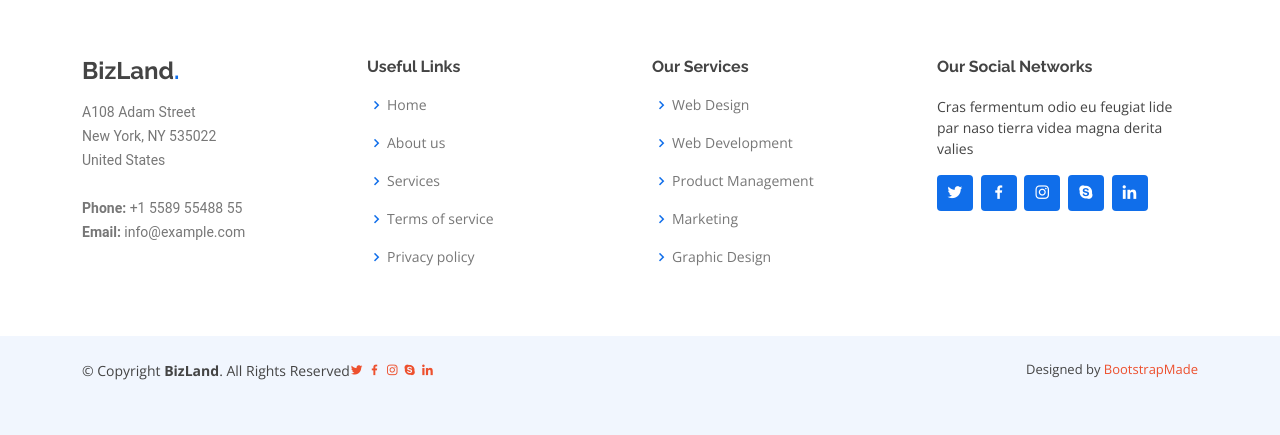
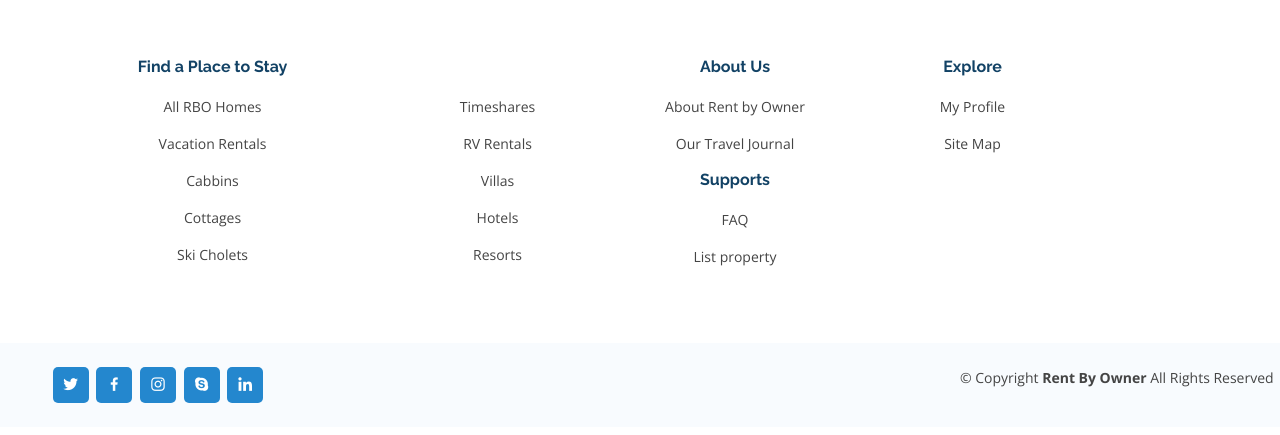
Before and after one commit to Remon-Ansary/Assignment-1-Final, a plain HTML site: page index.html in a window 1280 px wide. Shown: the part 1778-2213 px from the top of the page. Drawn offline with nearby package versions, Linux system fonts and the light colour scheme.

Commit message:
footer done

```diff
--- a/assets/css/style.css
+++ b/assets/css/style.css
@@ -334,57 +334,14 @@ h6 {
 /*--------------------------------------------------------------
 # Footer
 --------------------------------------------------------------*/
+/*--------------------------------------------------------------
+# Footer
+--------------------------------------------------------------*/
 #footer {
-  background: #fff;
-  padding: 0 0 30px 0;
   color: #444444;
   font-size: 14px;
-  background: #f1f6fe;
-}
-#footer .footer-newsletter {
-  padding: 50px 0;
-  background: #f1f6fe;
-  text-align: center;
-  font-size: 15px;
-}
-#footer .footer-newsletter h4 {
-  font-size: 24px;
-  margin: 0 0 20px 0;
-  padding: 0;
-  line-height: 1;
-  font-weight: 600;
-}
-#footer .footer-newsletter form {
-  margin-top: 30px;
-  background: #fff;
-  padding: 6px 10px;
-  position: relative;
-  border-radius: 4px;
-  box-shadow: 0px 2px 15px rgba(0, 0, 0, 0.06);
-  text-align: left;
-}
-#footer .footer-newsletter form input[type="email"] {
-  border: 0;
-  padding: 4px 8px;
-  width: calc(100% - 100px);
-}
-#footer .footer-newsletter form input[type="submit"] {
-  position: absolute;
-  top: 0;
-  right: 0;
-  bottom: 0;
-  border: 0;
-  background: none;
-  font-size: 16px;
-  padding: 0 20px;
-  background: #106eea;
-  color: #fff;
-  transition: 0.3s;
-  border-radius: 0 4px 4px 0;
-  box-shadow: 0px 2px 15px rgba(0, 0, 0, 0.1);
-}
-#footer .footer-newsletter form input[type="submit"]:hover {
-  background: #0d58ba;
+  background: #f8fbfe;
+  box-shadow: 0px 2px 15px rgba(18, 66, 101, 0.08);
 }
 #footer .footer-top {
   padding: 60px 0 30px 0;
@@ -394,26 +351,23 @@ h6 {
   margin-bottom: 30px;
 }
 #footer .footer-top .footer-contact h3 {
-  font-size: 24px;
-  margin: 0 0 15px 0;
+  font-size: 26px;
+  margin: 0 0 10px 0;
   padding: 2px 0 2px 0;
   line-height: 1;
-  font-weight: 700;
-}
-#footer .footer-top .footer-contact h3 span {
-  color: #106eea;
+  font-weight: 300;
 }
 #footer .footer-top .footer-contact p {
   font-size: 14px;
   line-height: 24px;
   margin-bottom: 0;
-  font-family: "Roboto", sans-serif;
+  font-family: "Raleway", sans-serif;
   color: #777777;
 }
 #footer .footer-top h4 {
   font-size: 16px;
   font-weight: bold;
-  color: #444444;
+  color: #124265;
   position: relative;
   padding-bottom: 12px;
 }
@@ -427,7 +381,7 @@ h6 {
 }
 #footer .footer-top .footer-links ul i {
   padding-right: 2px;
-  color: #106eea;
+  color: #2487ce;
   font-size: 18px;
   line-height: 1;
 }
@@ -447,44 +401,73 @@ h6 {
 }
 #footer .footer-top .footer-links ul a:hover {
   text-decoration: none;
-  color: #106eea;
+  color: #2487ce;
 }
-#footer .footer-top .social-links a {
+#footer .footer-newsletter {
+  font-size: 15px;
+}
+#footer .footer-newsletter h4 {
+  font-size: 16px;
+  font-weight: bold;
+  color: #444444;
+  position: relative;
+  padding-bottom: 12px;
+}
+#footer .footer-newsletter form {
+  margin-top: 30px;
+  background: #fff;
+  padding: 6px 10px;
+  position: relative;
+  border-radius: 5px;
+  text-align: left;
+  border: 1px solid #cde5f6;
+}
+#footer .footer-newsletter form input[type="email"] {
+  border: 0;
+  padding: 4px 8px;
+  width: calc(100% - 100px);
+}
+#footer .footer-newsletter form input[type="submit"] {
+  position: absolute;
+  top: -1px;
+  right: -2px;
+  bottom: -1px;
+  border: 0;
+  background: none;
+  font-size: 16px;
+  padding: 0 20px 2px 20px;
+  background: #2487ce;
+  color: #fff;
+  transition: 0.3s;
+  border-radius: 0 5px 5px 0;
+  box-shadow: 0px 2px 15px rgba(0, 0, 0, 0.1);
+}
+#footer .footer-newsletter form input[type="submit"]:hover {
+  background: #3194db;
+}
+#footer .credits {
+  padding-top: 5px;
+  font-size: 13px;
+  color: #444444;
+}
+#footer .social-links a {
   font-size: 18px;
   display: inline-block;
-  background: #106eea;
+  background: #2487ce;
   color: #fff;
   line-height: 1;
   padding: 8px 0;
   margin-right: 4px;
-  border-radius: 4px;
+  border-radius: 5px;
   text-align: center;
   width: 36px;
   height: 36px;
   transition: 0.3s;
 }
-#footer .footer-top .social-links a:hover {
-  background: #3b8af2;
+#footer .social-links a:hover {
+  background: #3194db;
   color: #fff;
   text-decoration: none;
-}
-#footer .copyright {
-  text-align: center;
-  float: left;
-}
-#footer .credits {
-  float: right;
-  text-align: center;
-  font-size: 13px;
-  color: #444444;
-}
-@media (max-width: 768px) {
-  #footer .copyright,
-  #footer .credits {
-    float: none;
-    text-align: center;
-    padding: 2px 0;
-  }
 }
 
 /*--------------------------------------------------------------
--- a/index.html
+++ b/index.html
@@ -335,77 +335,81 @@
 
 
 
+  <!-- ======= Footer ======= -->
   <footer id="footer">
-
 
     <div class="footer-top">
       <div class="container">
         <div class="row">
-
-          <div class="col-lg-3 col-md-6 footer-contact">
-            <h3>BizLand<span>.</span></h3>
-            <p>
-              A108 Adam Street <br>
-              New York, NY 535022<br>
-              United States <br><br>
-              <strong>Phone:</strong> +1 5589 55488 55<br>
-              <strong>Email:</strong> info@example.com<br>
-            </p>
-          </div>
-
-          <div class="col-lg-3 col-md-6 footer-links">
-            <h4>Useful Links</h4>
+          <div class="col-md-3 footer-links ">
+            <h4 class="text-center ">Find a Place to Stay</h4>
             <ul>
-              <li><i class="bx bx-chevron-right"></i> <a href="#">Home</a></li>
-              <li><i class="bx bx-chevron-right"></i> <a href="#">About us</a></li>
-              <li><i class="bx bx-chevron-right"></i> <a href="#">Services</a></li>
-              <li><i class="bx bx-chevron-right"></i> <a href="#">Terms of service</a></li>
-              <li><i class="bx bx-chevron-right"></i> <a href="#">Privacy policy</a></li>
+              <p class="text-center" href="#">All RBO Homes</p>
+              <p class="text-center" href="#">Vacation Rentals</p>
+              <p class="text-center" href="#">Cabbins</p>
+              <p class="text-center" href="#">Cottages</p>
+              <p class="text-center" href="#">Ski Cholets</p>
             </ul>
           </div>
 
-          <div class="col-lg-3 col-md-6 footer-links">
-            <h4>Our Services</h4>
+          <div class=" col-md-3 footer-links ">
+            <h4 class="text-center "><br></h4>
             <ul>
-              <li><i class="bx bx-chevron-right"></i> <a href="#">Web Design</a></li>
-              <li><i class="bx bx-chevron-right"></i> <a href="#">Web Development</a></li>
-              <li><i class="bx bx-chevron-right"></i> <a href="#">Product Management</a></li>
-              <li><i class="bx bx-chevron-right"></i> <a href="#">Marketing</a></li>
-              <li><i class="bx bx-chevron-right"></i> <a href="#">Graphic Design</a></li>
+              <p class="text-center" href="#">Timeshares</p>
+              <p class="text-center" href="#">RV Rentals</p>
+              <p class="text-center" href="#">Villas</p>
+              <p class="text-center" href="#">Hotels</p>
+              <p class="text-center" href="#">Resorts</p>
             </ul>
           </div>
 
-          <div class="col-lg-3 col-md-6 footer-links">
-            <h4>Our Social Networks</h4>
-            <p>Cras fermentum odio eu feugiat lide par naso tierra videa magna derita valies</p>
-            <div class="social-links mt-3">
-              <a href="#" class="twitter"><i class="bx bxl-twitter"></i></a>
-              <a href="#" class="facebook"><i class="bx bxl-facebook"></i></a>
-              <a href="#" class="instagram"><i class="bx bxl-instagram"></i></a>
-              <a href="#" class="google-plus"><i class="bx bxl-skype"></i></a>
-              <a href="#" class="linkedin"><i class="bx bxl-linkedin"></i></a>
+          <div class="col-lg-2 col-md-3 footer-links ">
+            <h4 class="text-center ">About Us</h4>
+            <ul>
+              <p class="text-center" href="#">About Rent by Owner</p>
+              <p class="text-center" href="#">Our Travel Journal</p>
+              <h4 class="text-center ">Supports</h4>
+              <p class="text-center" href="#">FAQ</p>
+              <p class="text-center" href="#">List property</p>
+            </ul>
           </div>
+
+          <div class=" col-md-3 footer-links ">
+            <h4 class="text-center ">Explore</h4>
+            <ul>
+              <p class="text-center" href="#">My Profile</p>
+              <p class="text-center" href="#">Site Map</p>
+
+            </ul>
           </div>
 
         </div>
       </div>
     </div>
 
-    <div class="container py-4">
+    <div class="container-flex d-md-flex py-4">
+      <div class="social-links text-center text-md-left  col-md-3">
         <a href="#" class="twitter"><i class="bx bxl-twitter"></i></a>
         <a href="#" class="facebook"><i class="bx bxl-facebook"></i></a>
         <a href="#" class="instagram"><i class="bx bxl-instagram"></i></a>
         <a href="#" class="google-plus"><i class="bx bxl-skype"></i></a>
         <a href="#" class="linkedin"><i class="bx bxl-linkedin"></i></a>
-      <div class="copyright">
-        &copy; Copyright <strong><span>BizLand</span></strong>. All Rights Reserved
+
+      </div>
+      <div class="col-md-3">
 
       </div>
 
-      <div class="credits">
 
-        Designed by <a href="https://bootstrapmade.com/">BootstrapMade</a>
+
+      <div class="col-md-3">
+
       </div>
+      <div class="col-md-3">
+        <div class="copyright">
+          &copy; Copyright <strong><span>Rent By Owner </span></strong> All Rights Reserved
+        </div>
+
       </div>
   </footer><!-- End Footer -->
 
```
Lines whose indentation alone changed are shown as unchanged.
